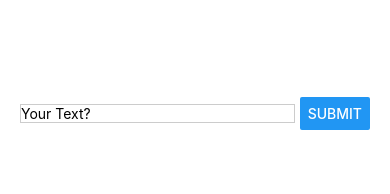
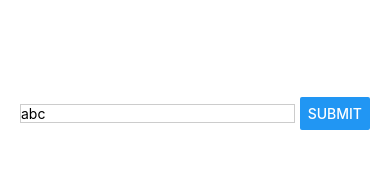
Before and after one commit to BKazimy/NotifierApp, a React Native app: screen / in a window 390 px wide. Shown: the top 194 px of the page. Built offline with nearby package versions, Linux system fonts and the light colour scheme.

Commit message:
Oct 29, 2024, 4:11 PM

```diff
--- a/App.js
+++ b/App.js
@@ -12,7 +12,7 @@ import {
 import { TodoItem } from './components/todoItem';
 
 export default function App() {
-  const [enteredTodoText, setEnteredTodoText] = useState('');
+  const [enteredTodoText, setEnteredTodoText] = useState('abc');
   const [todos, setTodos] = useState([]);
 
   function todoInputHandler(enteredText) {
--- a/components/todoItem.js
+++ b/components/todoItem.js
@@ -4,7 +4,7 @@ function TodoItem(props) {
     return (
         <View style={styles.todoItem}>
           <Text style={styles.todoText}>
-            {props.item.id}_{props.item.text}
+            {props.item.id}_{props.text}
           </Text>
         </View>
     );
```
